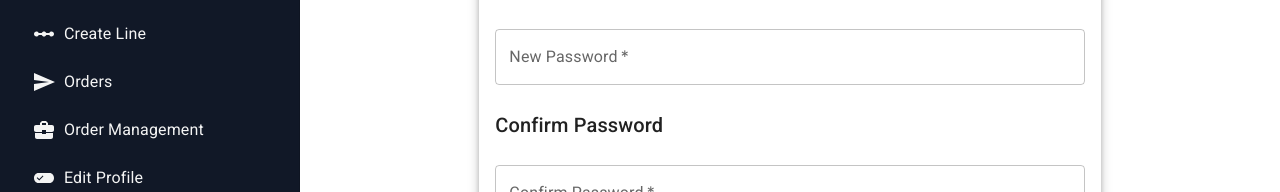
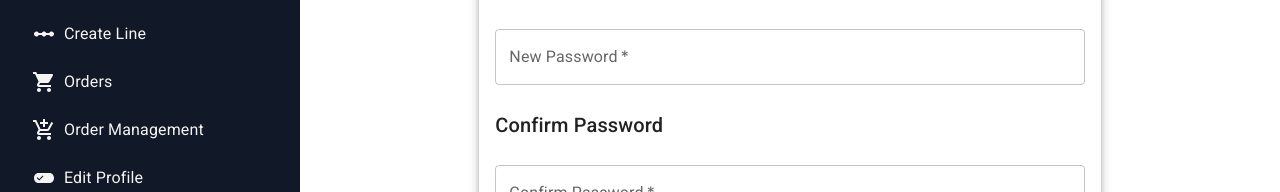
Before and after one commit to Efiamotu-1/qolom, a React (Create React App) app: page /admin/changepassword in a window 1280 px wide. Shown: the part 347-539 px from the top of the page. Built offline with nearby package versions, Linux system fonts and the light colour scheme.

Commit message:
new changes

```diff
--- a/src/components/Layout.js
+++ b/src/components/Layout.js
@@ -3,7 +3,7 @@ import { useState } from 'react';
 import PropTypes from 'prop-types';
 import { List, ListItem, ListItemIcon, ListItemText, Toolbar, Typography, CssBaseline,  Avatar, Divider, Drawer, Box, AppBar } from '@mui/material';
 import PrimarySearchAppBar from './Navbar';
-import { BusinessCenter, DashboardCustomize, Send, LinearScale, EditAttributes, PasswordOutlined, } from '@mui/icons-material';
+import { BusinessCenter, DashboardCustomize, ShoppingCart, AddShoppingCart, LinearScale, EditAttributes, PasswordOutlined, } from '@mui/icons-material';
 
 
 import { useNavigate, useLocation} from 'react-router-dom'
@@ -101,13 +101,13 @@ function ResponsiveDrawer(props) {
     {
       text : "Orders",
       path : "orders",
-      icon : <Send />
+      icon : <ShoppingCart />
     },
 
     {
       text : "Order Management",
       path : "ordermanagement",
-      icon : <BusinessCenter />
+      icon : <AddShoppingCart />
     },
 
     {
```
